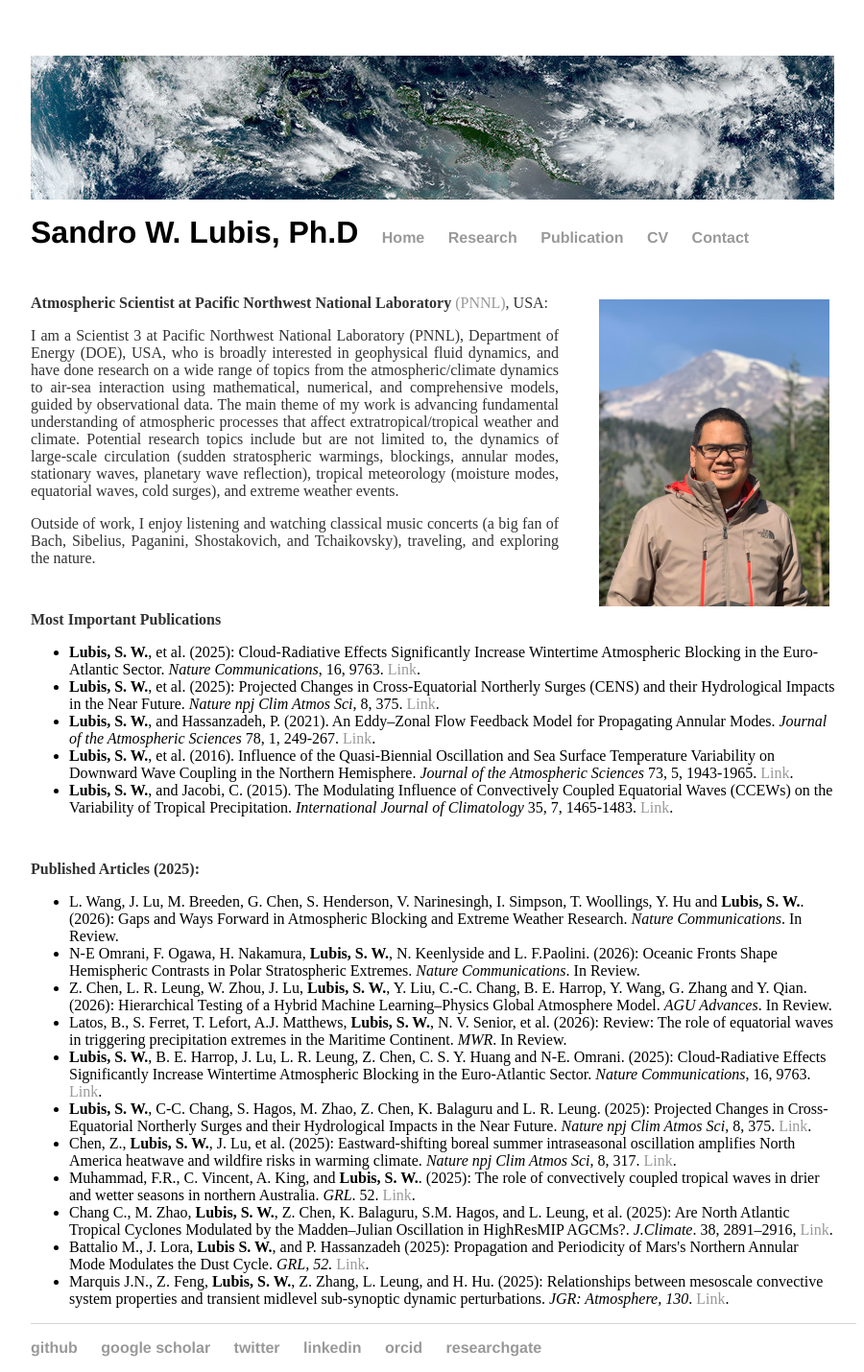
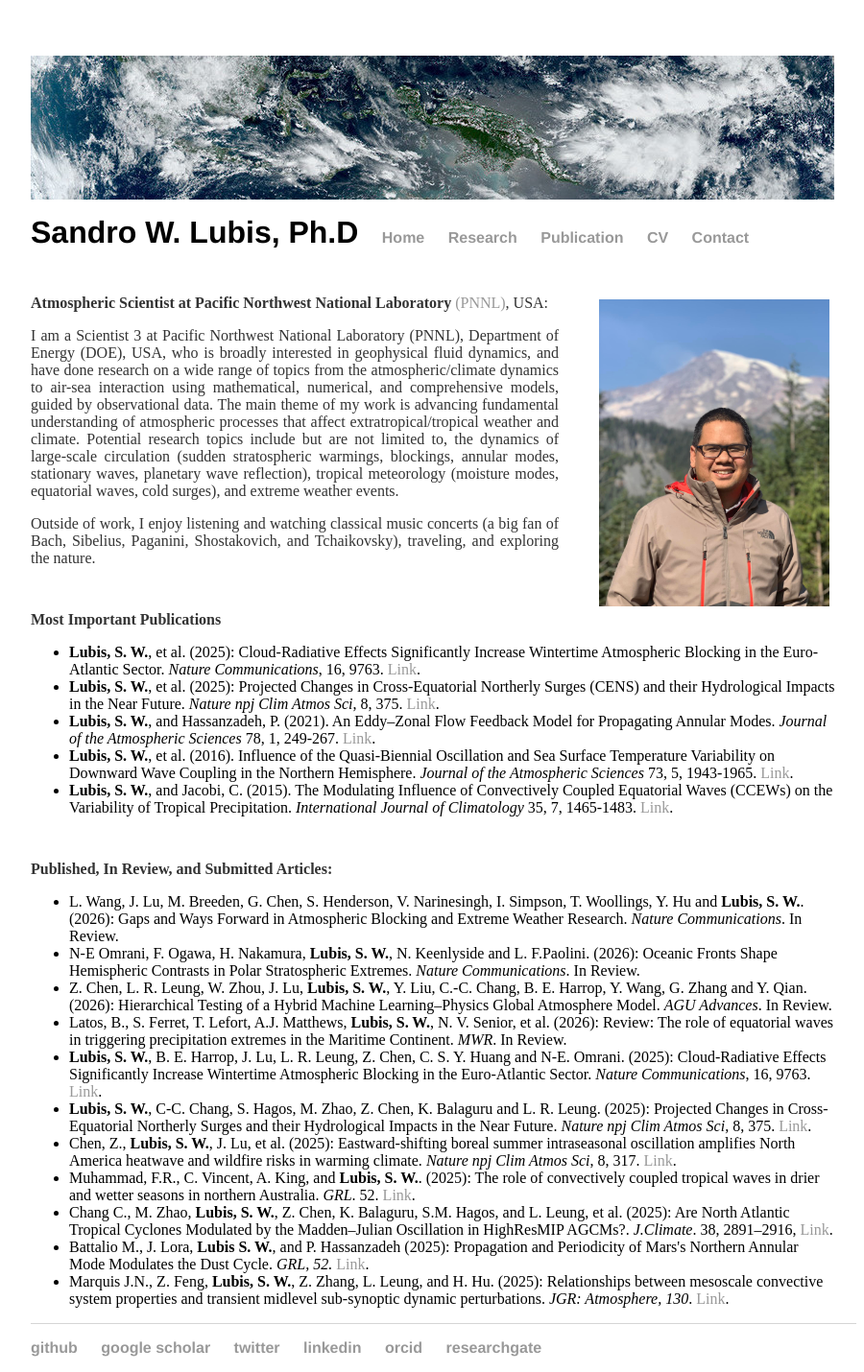
Before and after one commit to sandrolubis/sandrolubis.github.io, a Jekyll site: the page built from index.html, in a window 1280 px wide. Shown: the whole page at 96% size, without its empty margins (276-1176 px from the left). Built offline with Jekyll 4.4.1, drawn with Linux system fonts in a browser that asks for light colours.

Commit message:
Update index.html

```diff
--- a/index.html
+++ b/index.html
@@ -52,7 +52,7 @@
 		<li><b>Lubis, S. W.</b>, and Jacobi, C. (2015). The Modulating Influence of Convectively Coupled Equatorial Waves (CCEWs) on the Variability of Tropical Precipitation. <i>International Journal of Climatology</i> 35, 7, 1465-1483. <a href="https://doi.org/10.1002/joc.4069">Link</a>.</li>
 		</ul>
 
-	<p class="ex", style="padding-top:30px"><font size=3><b>Published Articles (2025):</b></p>
+	<p class="ex", style="padding-top:30px"><font size=3><b>Published, In Review, and Submitted Articles:</b></p>
 		<ul class="ex">
 		<li> L. Wang, J. Lu, M. Breeden, G. Chen, S. Henderson, V. Narinesingh, I. Simpson, T. Woollings, Y. Hu and <b>Lubis, S. W.</b>. (2026): Gaps and Ways Forward in Atmospheric Blocking and Extreme Weather Research. <i>Nature Communications</i>. In Review.</li>
 		<li> N-E Omrani, F. Ogawa, H. Nakamura, <b>Lubis, S. W.</b>, N. Keenlyside and L. F.Paolini. (2026): Oceanic Fronts Shape Hemispheric Contrasts in Polar Stratospheric Extremes. <i>Nature Communications</i>. In Review.</li>
```
